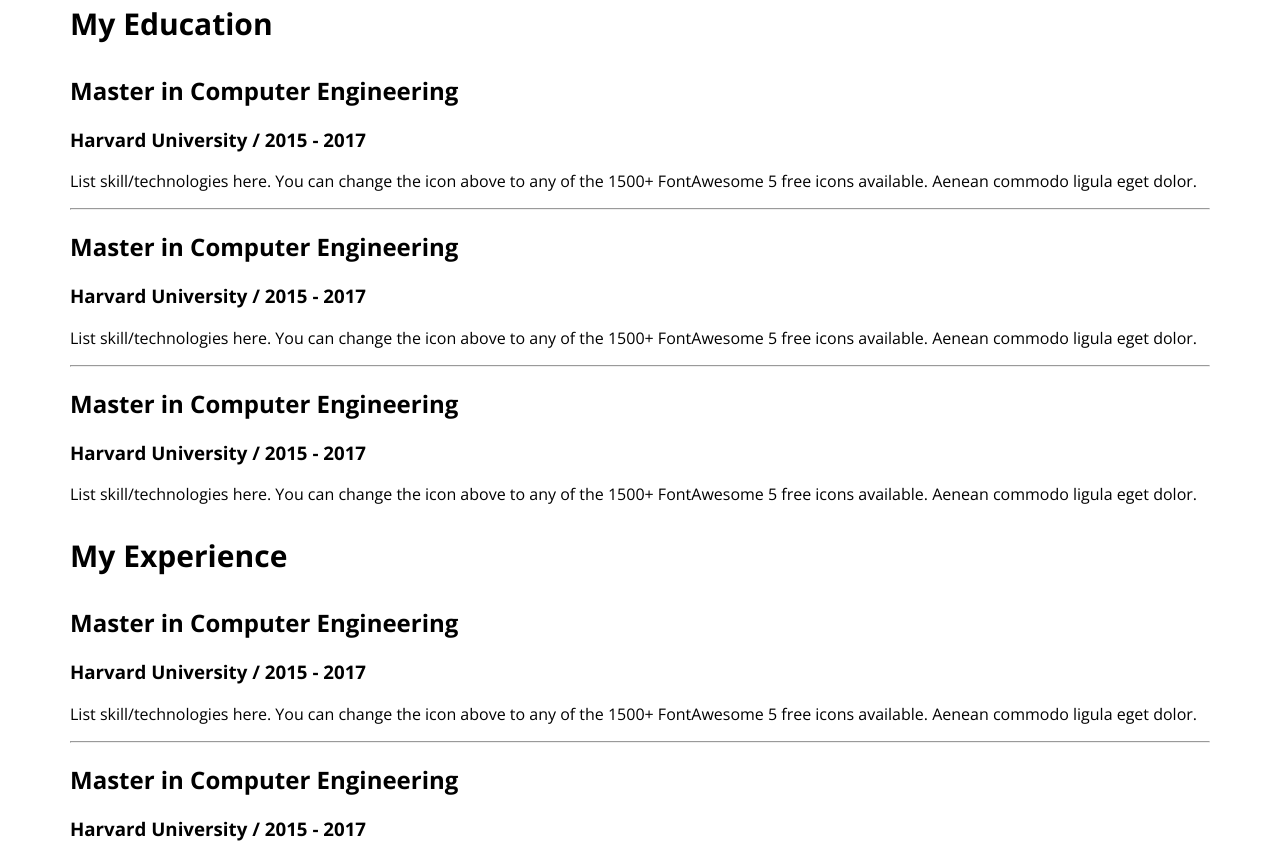
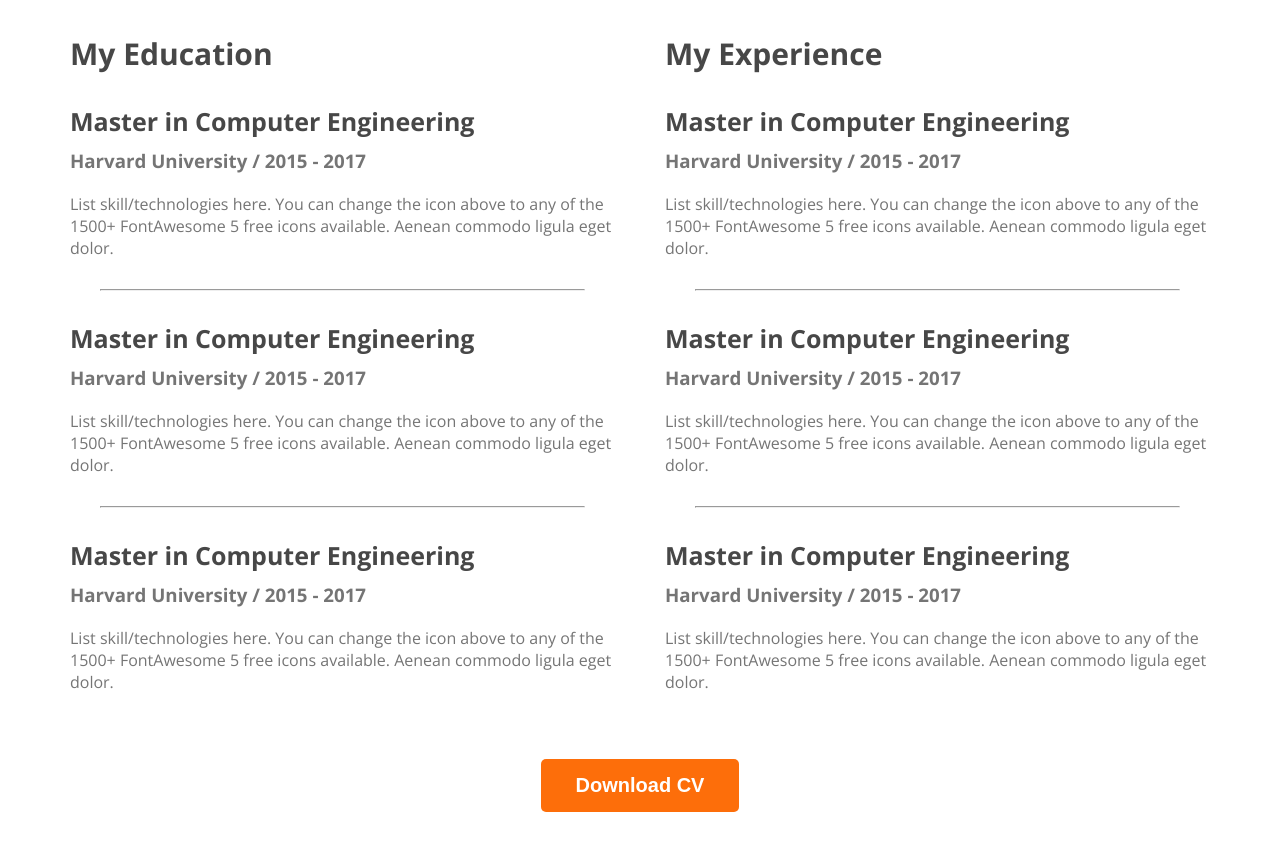
Before and after one commit to Tasnimul-Shakil/Developer-Portfolio, a plain HTML site: page index.html in a window 1280 px wide. Shown: the part 2424-3268 px from the top of the page. After the commit the page ends 3244 px from the top, so only its background shows below. Drawn offline with nearby package versions, Linux system fonts and the light colour scheme.

Commit message:
finished My Resume

```diff
--- a/index.html
+++ b/index.html
@@ -93,21 +93,21 @@
                 <div class="resume-column">
                     <h3 class="resume-column-title">My Education</h3>
                     <div class="resume-item">
-                        <h2 class="resume-iteam-tilele">Master in Computer Engineering</h2>
+                        <h2 class="resume-item-title">Master in Computer Engineering</h2>
                         <h3 class="resume-item-institute">Harvard University / 2015 - 2017</h3>
                         <p class="resume-item-description">List skill/technologies here. You can change the icon above
                             to any of the 1500+ FontAwesome 5 free icons available. Aenean commodo ligula eget dolor.</p>
                     </div>
                     <hr>
                     <div class="resume-item">
-                        <h2 class="resume-iteam-tilele">Master in Computer Engineering</h2>
+                        <h2 class="resume-item-title">Master in Computer Engineering</h2>
                         <h3 class="resume-item-institute">Harvard University / 2015 - 2017</h3>
                         <p class="resume-item-description">List skill/technologies here. You can change the icon above
                             to any of the 1500+ FontAwesome 5 free icons available. Aenean commodo ligula eget dolor.</p>
                     </div>
                     <hr>
                     <div class="resume-item">
-                        <h2 class="resume-iteam-tilele">Master in Computer Engineering</h2>
+                        <h2 class="resume-item-title">Master in Computer Engineering</h2>
                         <h3 class="resume-item-institute">Harvard University / 2015 - 2017</h3>
                         <p class="resume-item-description">List skill/technologies here. You can change the icon above
                             to any of the 1500+ FontAwesome 5 free icons available. Aenean commodo ligula eget dolor.</p>
@@ -117,26 +117,29 @@
                 <div class="resume-column">
                     <h3 class="resume-column-title">My Experience</h3>
                     <div class="resume-item">
-                        <h2 class="resume-iteam-tilele">Master in Computer Engineering</h2>
+                        <h2 class="resume-item-title">Master in Computer Engineering</h2>
                         <h3 class="resume-item-institute">Harvard University / 2015 - 2017</h3>
                         <p class="resume-item-description">List skill/technologies here. You can change the icon above
                             to any of the 1500+ FontAwesome 5 free icons available. Aenean commodo ligula eget dolor.</p>
                     </div>
                     <hr>
                     <div class="resume-item">
-                        <h2 class="resume-iteam-tilele">Master in Computer Engineering</h2>
+                        <h2 class="resume-item-title">Master in Computer Engineering</h2>
                         <h3 class="resume-item-institute">Harvard University / 2015 - 2017</h3>
                         <p class="resume-item-description">List skill/technologies here. You can change the icon above
                             to any of the 1500+ FontAwesome 5 free icons available. Aenean commodo ligula eget dolor.</p>
                     </div>
                     <hr>
                     <div class="resume-item">
-                        <h2 class="resume-iteam-tilele">Master in Computer Engineering</h2>
+                        <h2 class="resume-item-title">Master in Computer Engineering</h2>
                         <h3 class="resume-item-institute">Harvard University / 2015 - 2017</h3>
                         <p class="resume-item-description">List skill/technologies here. You can change the icon above
                             to any of the 1500+ FontAwesome 5 free icons available. Aenean commodo ligula eget dolor.</p>
                     </div>
                 </div>
+            </div>
+            <div class="download-cv">
+                <button class="button-primary">Download CV</button>
             </div>
         </section>
 
--- a/styles/portfolio.css
+++ b/styles/portfolio.css
@@ -131,7 +131,31 @@ main section{
 }
 /* resume section styles */
 .resume-column-title{
-    color: #474747);
+    color: #474747;
     font-size: 30px;
     font-weight: 700;
 }
+.resume-container{
+    display: flex;
+    gap: 50px;
+}
+.resume-item-title{
+    color: #474747;
+    font-size: 25px;
+    font-weight: 700;
+    margin-bottom: 10px;
+}
+.resume-item-institute{
+    margin-bottom: 20px;
+    margin-top: 0px;
+}
+.resume-item-institute, .resume-item-description{
+    color: #757575;
+}
+.resume-container hr{
+    margin: 30px;
+}
+.download-cv{
+    text-align: center;
+    margin-top: 50px;
+}
```
